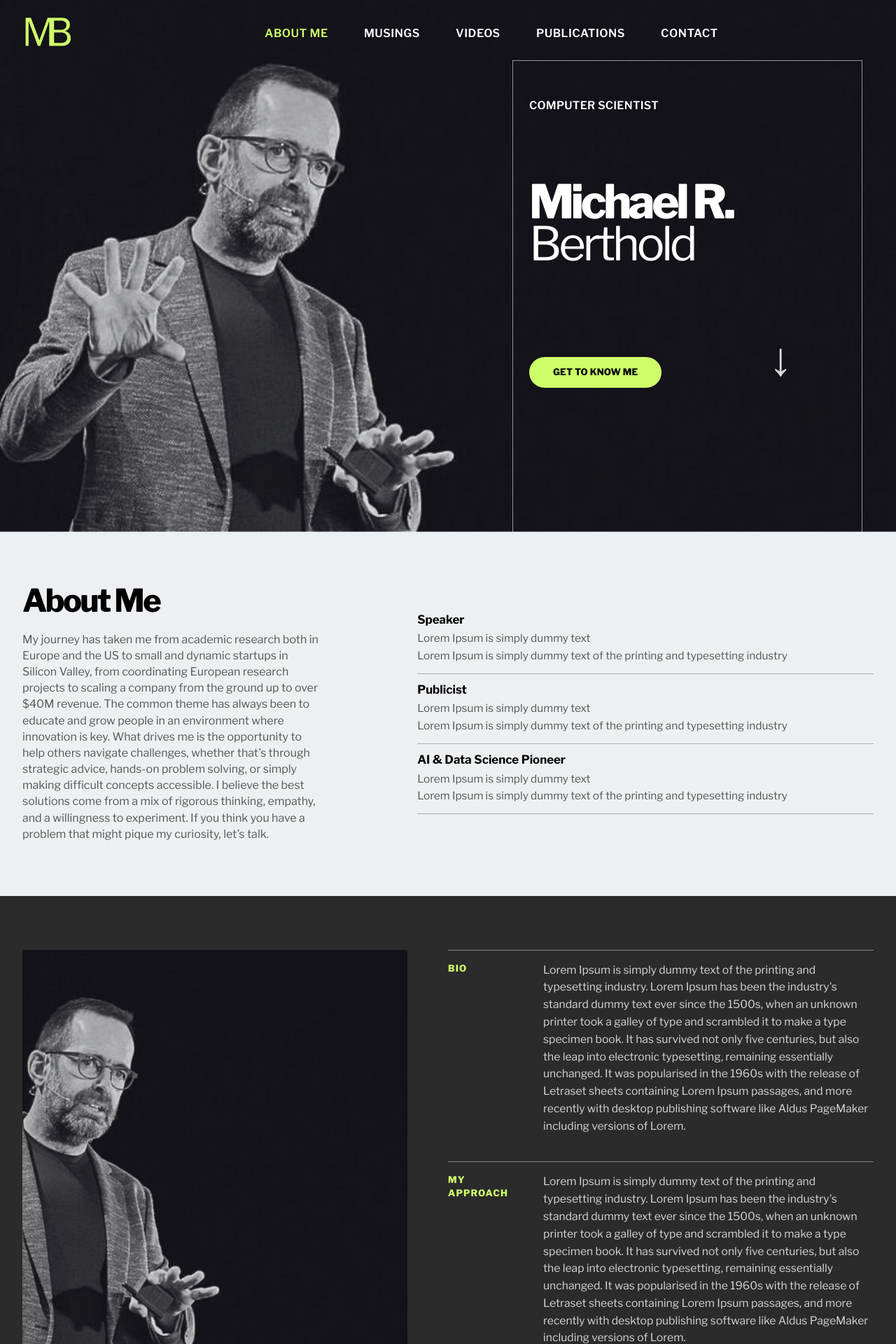
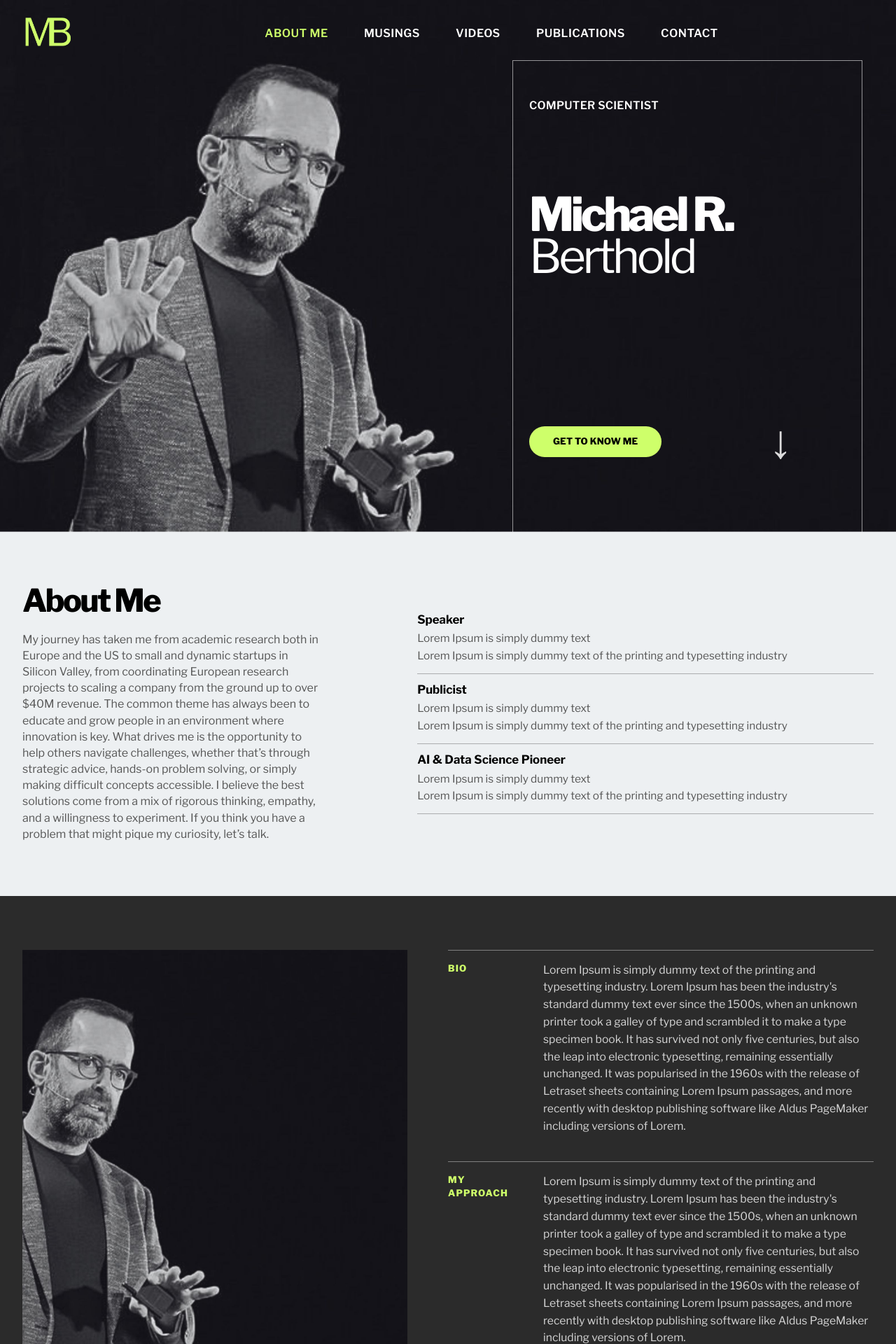
Before and after one commit to lacahelpme/mb, a Jekyll site: the page built from index.html, in a window 1280 px wide. Shown: the top 1920 px of the page at 70% size. Built offline with Jekyll 4.4.1, drawn with Linux system fonts in a browser that asks for light colours.

Commit message:
Update style.css

```diff
--- a/assets/css/style.css
+++ b/assets/css/style.css
@@ -314,8 +314,6 @@
   align-self: start;
   padding-top: 0;
   margin-bottom: 0;
-  display: grid;
-  gap: 18px;
 }
 
 .hero-kicker {
@@ -324,7 +322,7 @@
   font-size: 0.98rem;
   line-height: 1.1;
   font-weight: 600;
-  margin-bottom: 0;
+  margin-bottom: 18px;
   white-space: nowrap;
 }
 
@@ -333,7 +331,7 @@
   line-height: 0.9;
   letter-spacing: -0.065em;
   font-weight: 400;
-  margin: 0;
+  margin: 0 0 100px 0;
   max-width: 7.4ch;
 }
 
@@ -349,9 +347,10 @@
 
 .hero-actions {
   display: flex;
-  align-items: baseline;
+  align-items: center;
   justify-content: space-between;
   gap: 24px;
+  margin-top: 0;
 }
 
 .hero-actions .button {
```
